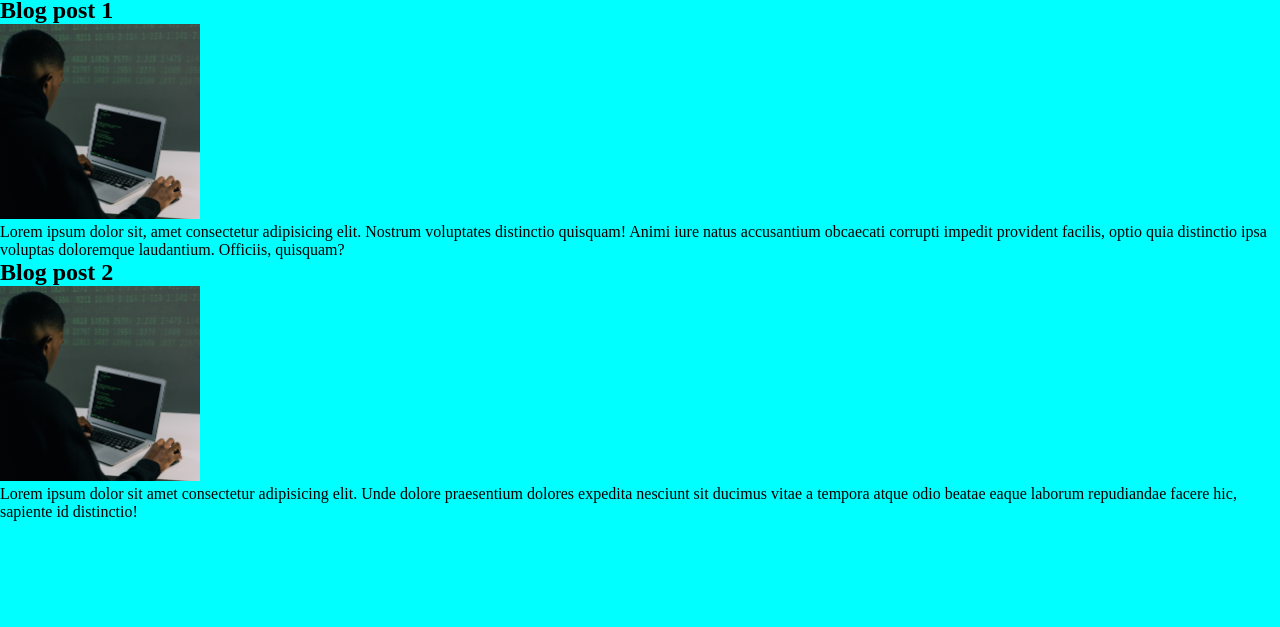
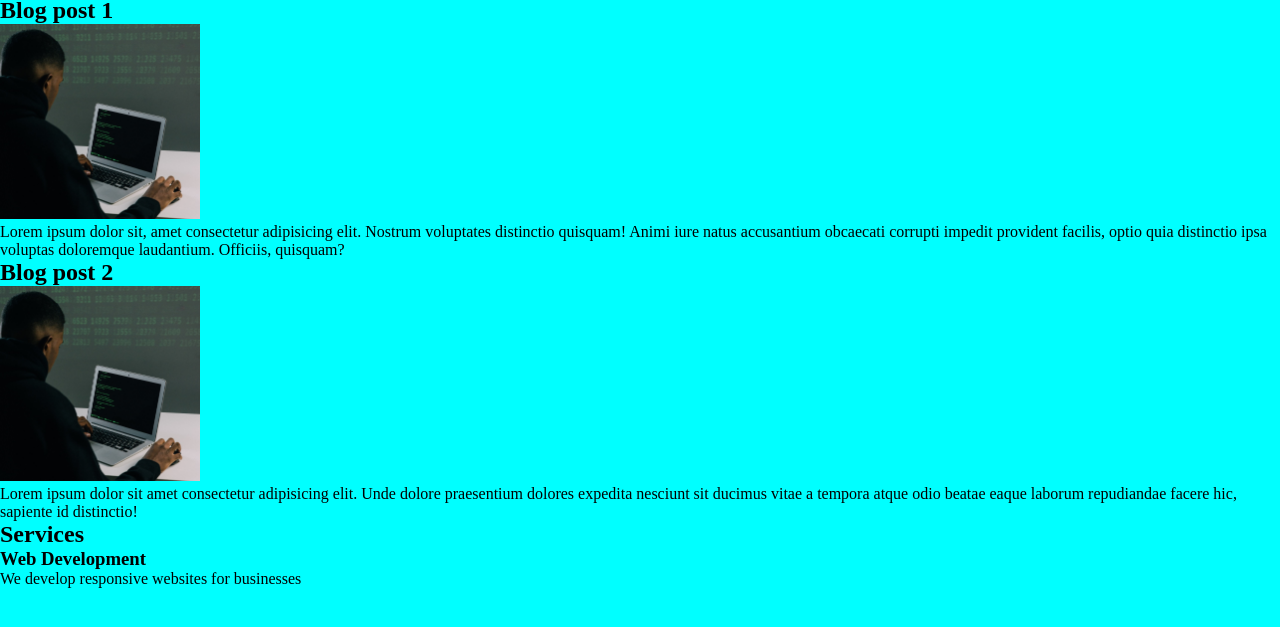
Before and after one commit to arib10/geegstack-lecture, a plain HTML site: page index.html in a window 1280 px wide. Shown: the part 149-776 px from the top of the page. Drawn offline with Linux system fonts and the light colour scheme.

Commit message:
Services section added

```diff
--- a/index.html
+++ b/index.html
@@ -26,5 +26,14 @@
             <p>Lorem ipsum dolor sit amet consectetur adipisicing elit. Unde dolore praesentium dolores expedita nesciunt sit ducimus vitae a tempora atque odio beatae eaque laborum repudiandae facere hic, sapiente id distinctio!</p>
         </article>
     </div>
+
+    <div>
+        <h2>Services</h2>
+
+        <article>
+            <h3>Web Development</h3>
+            <p>We develop responsive websites for businesses</p>
+        </article>
+    </div>
 </body>
 </html>
```
Also changed, not shown: 1 other file.
